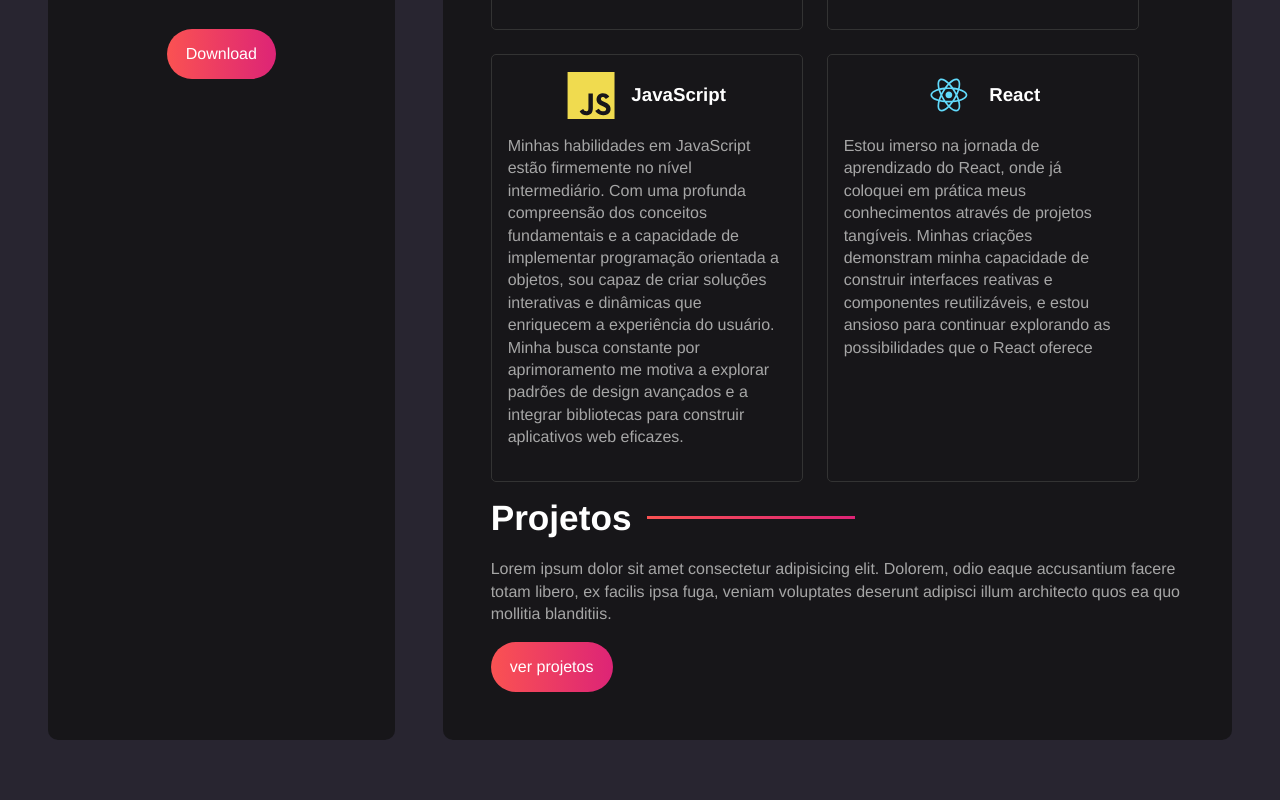
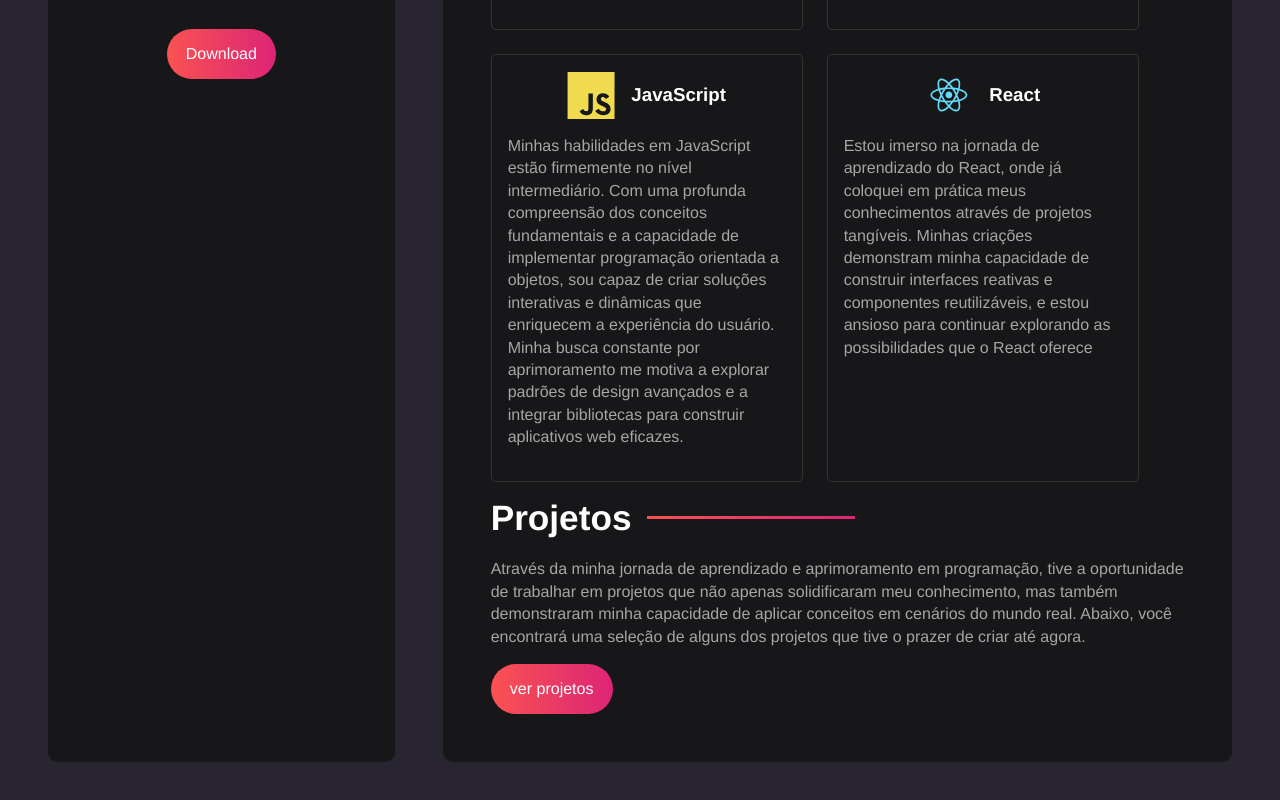
Before and after one commit to gabrielspessanha/portifolio, a React (Vite) app: page / in a window 1280 px wide. Shown: the part 845-1645 px from the top of the page. Built offline with nearby package versions, Linux system fonts and the light colour scheme.

Commit message:
conectando ao repositorio do githuv

```diff
--- a/src/components/ProjectsContainer.jsx
+++ b/src/components/ProjectsContainer.jsx
@@ -7,7 +7,7 @@ export function ProjectsContainer(){
        <section className="projects-container">
             <h2>Projetos</h2>
 
-            <p>Lorem ipsum dolor sit amet consectetur adipisicing elit. Dolorem, odio eaque accusantium facere totam libero, ex facilis ipsa fuga, veniam voluptates deserunt adipisci illum architecto quos ea quo mollitia blanditiis.</p>
+            <p>Através da minha jornada de aprendizado e aprimoramento em programação, tive a oportunidade de trabalhar em projetos que não apenas solidificaram meu conhecimento, mas também demonstraram minha capacidade de aplicar conceitos em cenários do mundo real. Abaixo, você encontrará uma seleção de alguns dos projetos que tive o prazer de criar até agora.</p>
 
             <a href="" className="btn">
                 ver projetos
```
